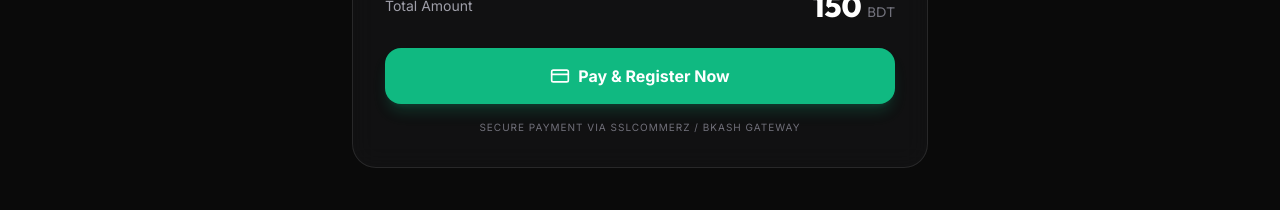
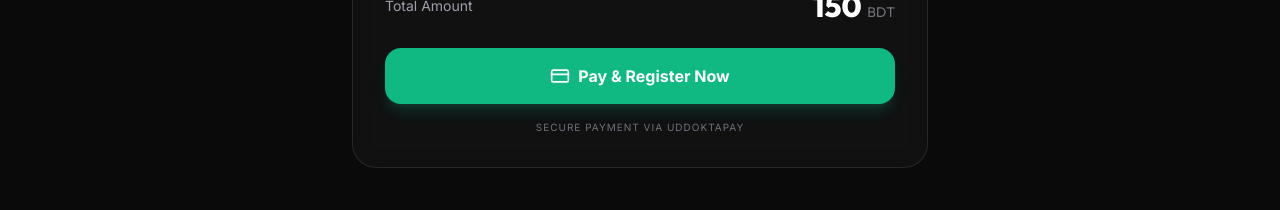
Before and after one commit to towfiqalahi07/lab2k23-iftar, a React (Vite) app: page / in a window 1280 px wide. Shown: the part 1480-1690 px from the top of the page. Built offline with nearby package versions, Linux system fonts and the light colour scheme; no server answers.

Commit message:
Update payment method text in RegistrationForm

```diff
--- a/src/components/RegistrationForm.tsx
+++ b/src/components/RegistrationForm.tsx
@@ -181,7 +181,7 @@ export const RegistrationForm: React.FC<RegistrationFormProps> = ({ onSuccess })
         </button>
 
         <p className="text-[10px] text-zinc-500 text-center mt-4 uppercase tracking-widest">
-          Secure payment via SSLCommerz / bKash Gateway
+          Secure payment via UddoktaPay
         </p>
       </div>
     </form>
```
